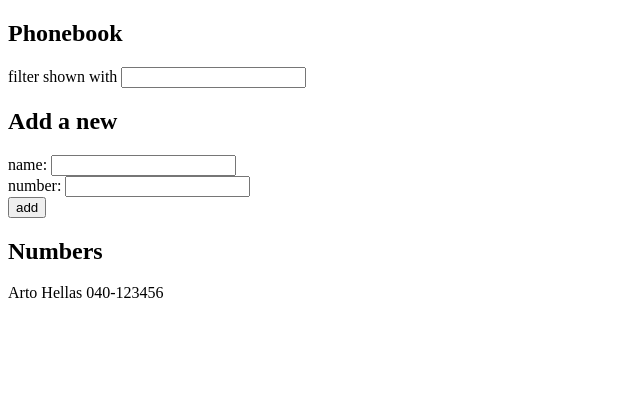
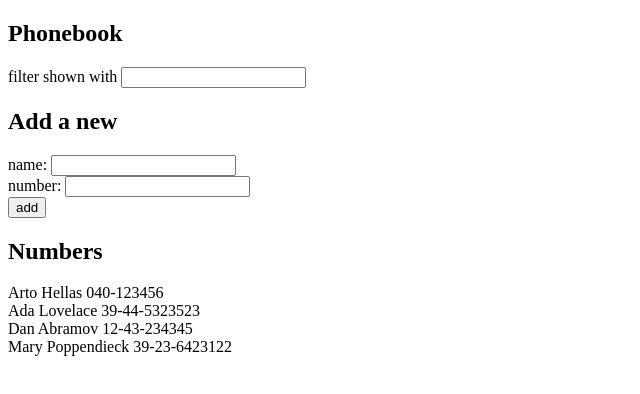
Before and after one commit to AmjadShakhshir/fullstack-exercises, a React (Vite) app in the folder part2/phonebook/: page / in a window 1280 px wide. Shown: the top 394 px of the page, without its empty margins (0-640 px from the left). Built offline with nearby package versions, Linux system fonts and the light colour scheme.

Commit message:
refactor code

```diff
--- a/part2/phonebook/src/App.jsx
+++ b/part2/phonebook/src/App.jsx
@@ -1,7 +1,15 @@
 import { useState } from "react";
+import Persons from "./components/Persons";
+import PersonForm from "./components/PersonForm";
+import Filter from "./components/Filter";
 
 const App = () => {
-  const [persons, setPersons] = useState([{ name: "Arto Hellas", number: "040-123456" }]);
+  const [persons, setPersons] = useState([
+    { name: "Arto Hellas", number: "040-123456", id: 1 },
+    { name: "Ada Lovelace", number: "39-44-5323523", id: 2 },
+    { name: "Dan Abramov", number: "12-43-234345", id: 3 },
+    { name: "Mary Poppendieck", number: "39-23-6423122", id: 4 },
+  ]);
   const [newName, setNewName] = useState("");
   const [newNumber, setNewNumber] = useState("");
   const [newFilter, setNewFilter] = useState("");
@@ -9,6 +17,7 @@ const App = () => {
   const addPerson = (event) => {
     event.preventDefault();
     const personObject = {
+      id: persons.length + 1,
       name: newName,
       number: newNumber,
     };
@@ -43,29 +52,13 @@ const App = () => {
       <h2>
         <b>Phonebook</b>
       </h2>
-      <div>
-        filter shown with <input onChange={handleFilterChange} />
-      </div>
+      <Filter handleFilterChange={handleFilterChange} />
       <h2>
         <b>Add a new</b>
       </h2>
-      <form onSubmit={addPerson}>
-        <div>
-          name: <input value={newName} onChange={handlePersonChange} />
-        </div>
-        <div>
-          number: <input value={newNumber} onChange={handleNumberChange} />
-        </div>
-        <div>
-          <button type="submit">add</button>
-        </div>
-      </form>
+      <PersonForm addPerson={addPerson} newName={newName} handlePersonChange={handlePersonChange} newNumber={newNumber} handleNumberChange={handleNumberChange} />
       <h2>Numbers</h2>
-      {personsToShow.map((person) => (
-        <div key={person.name}>
-          {person.name} {person.number}
-        </div>
-      ))}
+      <Persons personsToShow={personsToShow} />
     </div>
   );
 };
--- /dev/null
+++ b/part2/phonebook/src/components/Filter.jsx
@@ -0,0 +1,9 @@
+const Filter = ({ handleFilterChange }) => {
+  return (
+    <div>
+      filter shown with <input onChange={handleFilterChange} />
+    </div>
+  );
+};
+
+export default Filter;
--- a/part2/phonebook/src/components/Note.jsx
+++ /dev/null
@@ -1,5 +0,0 @@
-const Note = ({ note }) => {
-  return <li>{note.content}</li>;
-};
-
-export default Note;
--- /dev/null
+++ b/part2/phonebook/src/components/PersonForm.jsx
@@ -0,0 +1,17 @@
+const PersonForm = ({ addPerson, newName, newNumber, handleNumberChange, handlePersonChange }) => {
+  return (
+    <form onSubmit={addPerson}>
+      <div>
+        name: <input value={newName} onChange={handlePersonChange} />
+      </div>
+      <div>
+        number: <input value={newNumber} onChange={handleNumberChange} />
+      </div>
+      <div>
+        <button type="submit">add</button>
+      </div>
+    </form>
+  );
+};
+
+export default PersonForm;
--- /dev/null
+++ b/part2/phonebook/src/components/Persons.jsx
@@ -0,0 +1,13 @@
+const Persons = ({ personsToShow }) => {
+  return (
+    <div>
+      {personsToShow.map((person) => (
+        <div key={person.name}>
+          {person.name} {person.number}
+        </div>
+      ))}
+    </div>
+  );
+};
+
+export default Persons;
```
